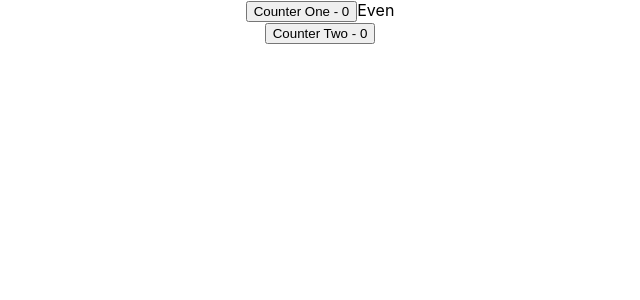
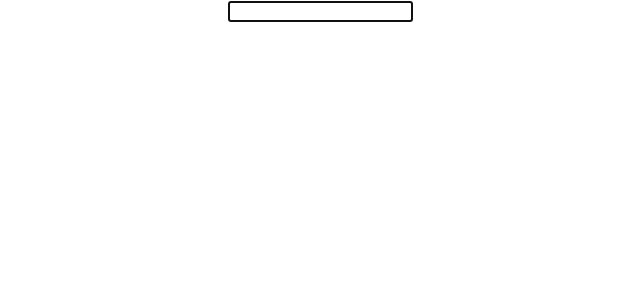
Before and after one commit to nihalshandev/react-hook-learning, a React (Create React App) app: page / in a window 1280 px wide. Shown: the top 300 px of the page, without its empty margins (320-960 px from the left). Built offline with nearby package versions, Linux system fonts and the light colour scheme.

Commit message:
learned basic use of useRef

```diff
--- a/src/App.js
+++ b/src/App.js
@@ -1,10 +1,10 @@
 import "./App.css";
-import Counter from "./components/useMemo/Counter";
+import FocusInput from "./components/useRef/FocusInput";
 
 function App() {
   return (
     <div className="App">
-      <Counter />
+      <FocusInput />
     </div>
   );
 }
--- /dev/null
+++ b/src/components/useRef/FocusInput.js
@@ -0,0 +1,15 @@
+import React, {useEffect, useRef} from 'react'
+
+const FocusInput = () => {
+    const inputRef = useRef(null)
+    useEffect(()=> {
+        inputRef.current.focus()
+    }, [])
+    return (
+        <div>
+            <input ref={inputRef} type="text" />
+        </div>
+    )
+}
+
+export default FocusInput
```
